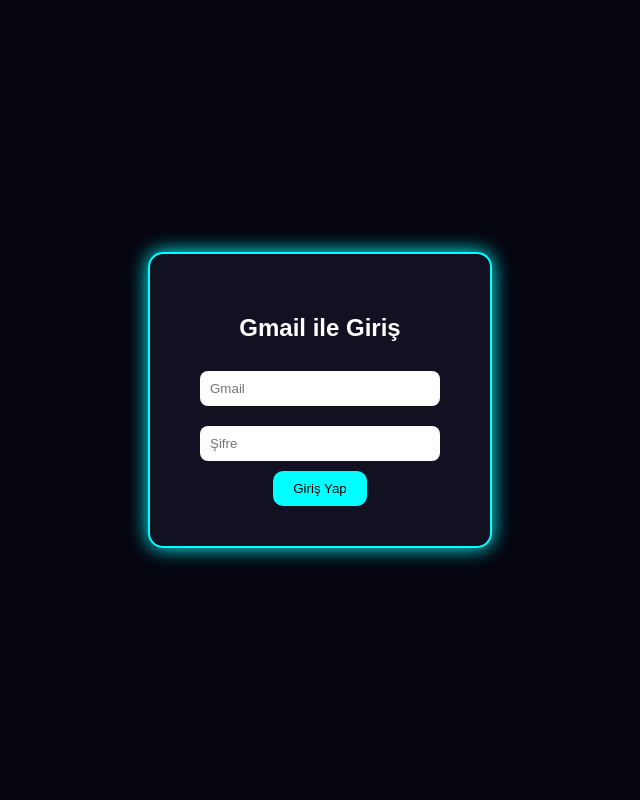
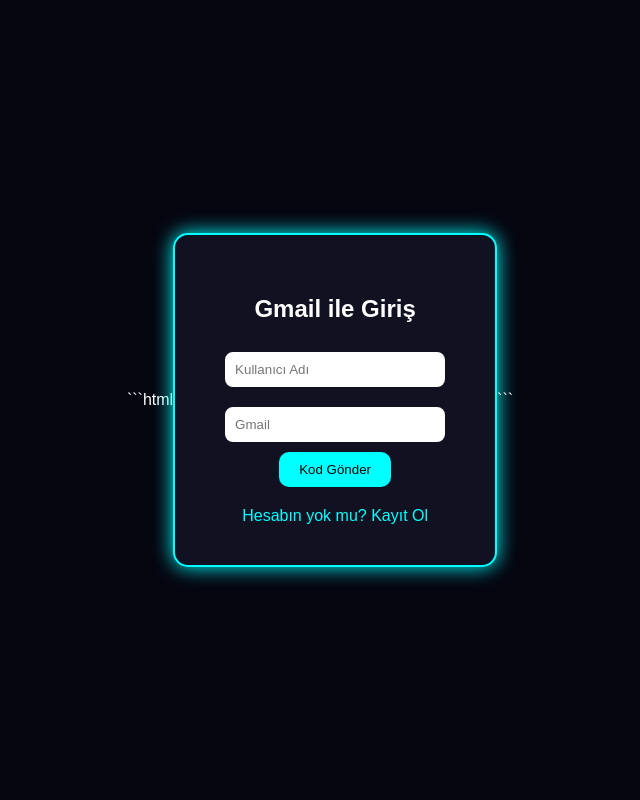
Before and after one commit to UzmanReX/ReXStudio, a Flask app: page /giris in a window 1280 px wide. Shown: the whole page, without its empty margins (320-960 px from the left). Run offline with Flask 3, Linux system fonts and the light colour scheme.

Commit message:
Update login page with new title and form fields

````diff
--- a/templates/login.html
+++ b/templates/login.html
@@ -1,8 +1,14 @@
+```html
 <!DOCTYPE html>
 <html lang="tr">
+
 <head>
+
 <meta charset="UTF-8">
-<title>Giriş Yap</title>
+
+<title>ReXStudio - Giriş Yap</title>
+
+<link rel="icon" type="image/png" href="/static/rexlogo.png">
 
 <style>
 
@@ -48,6 +54,25 @@ button{
     cursor:pointer;
 }
 
+.error{
+    color:#ff4d4d;
+    margin:15px 0;
+    font-weight:bold;
+}
+
+.success{
+    color:#00ff88;
+    margin:15px 0;
+    font-weight:bold;
+}
+
+.link{
+    display:block;
+    margin-top:20px;
+    color:cyan;
+    text-decoration:none;
+}
+
 </style>
 
 </head>
@@ -58,21 +83,43 @@ button{
 
 <h2>Gmail ile Giriş</h2>
 
+{% if error %}
+<div class="error">{{ error }}</div>
+{% endif %}
+
+{% if success %}
+<div class="success">{{ success }}</div>
+{% endif %}
+
 <form method="POST">
 
-<input type="email" name="email" placeholder="Gmail">
+<input
+    type="text"
+    name="username"
+    placeholder="Kullanıcı Adı"
+    required
+>
 
 <br>
 
-<input type="password" name="password" placeholder="Şifre">
+<input
+    type="email"
+    name="email"
+    placeholder="Gmail"
+    required
+>
 
 <br>
 
-<button>Giriş Yap</button>
+<button type="submit">Kod Gönder</button>
 
 </form>
+
+<a class="link" href="/kayit">Hesabın yok mu? Kayıt Ol</a>
 
 </div>
 
 </body>
+
 </html>
+```
````
